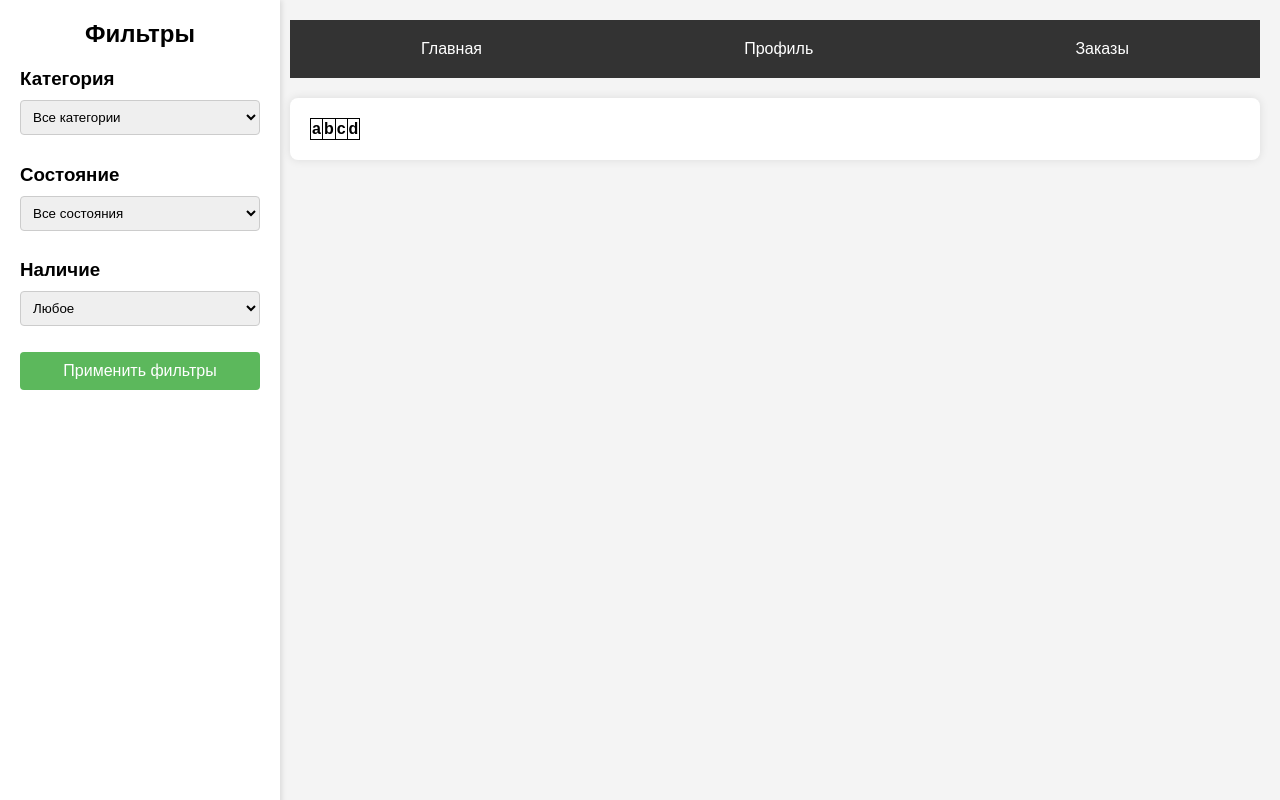
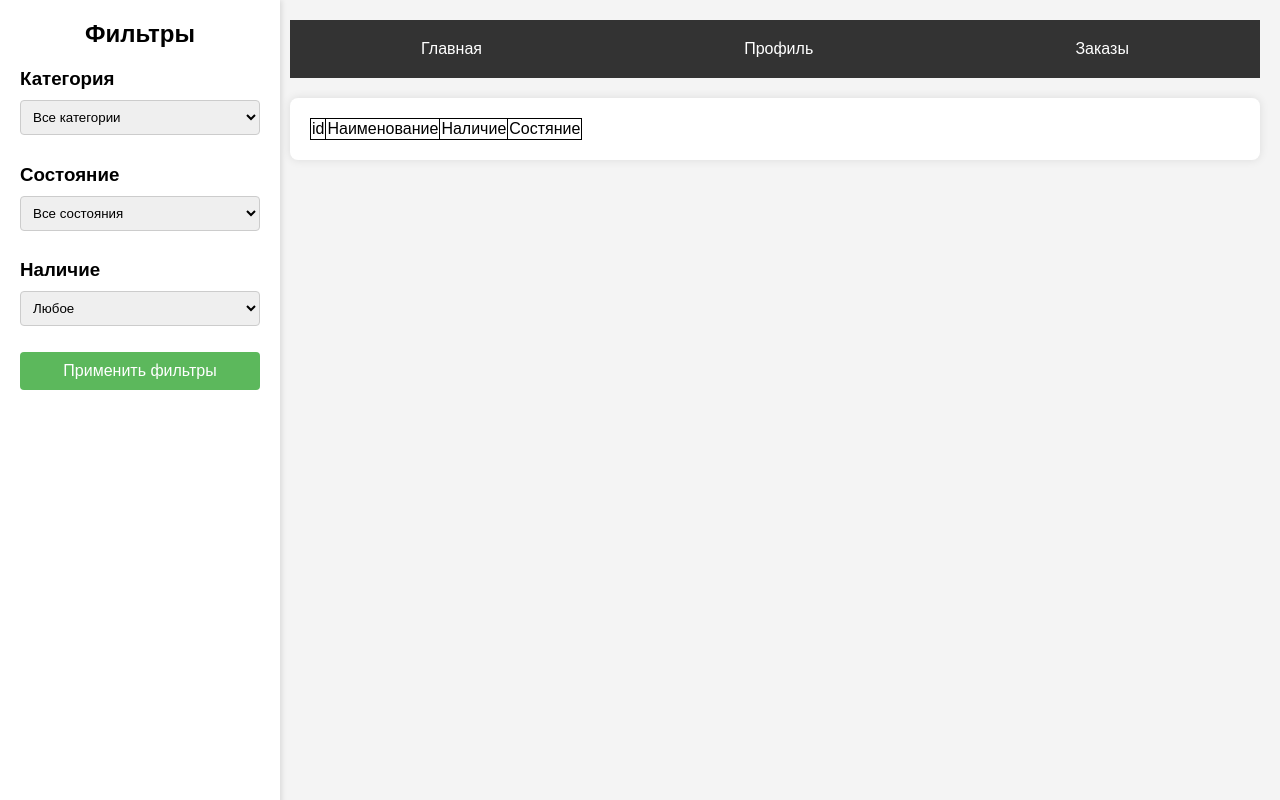
Before and after one commit to Bebrus-prog/shkafb, a Django app: template myproject/main/templates/inv/main.html in a window 1280 px wide. Run offline with Django 5.2, Linux system fonts and the light colour scheme; the template is opened without the code that fills it, so the values that code supplies are empty.

Commit message:
new table in main

```diff
--- a/myproject/main/templates/inv/main.html
+++ b/myproject/main/templates/inv/main.html
@@ -133,10 +133,10 @@
         <div class="main-content">
             <table>
                 <tr>
-                    <th>a</th>
-                    <th>b</th>
-                    <th>c</th>
-                    <th>d</th>
+                    <td>id</td>
+                    <td>Наименование</td>
+                    <td>Наличие</td>
+                    <td>Состяние</td>
                 </tr>
             {% for id, name, a, b in results %}
                 <tr>
```
Also changed, not shown: myproject/database.db.
